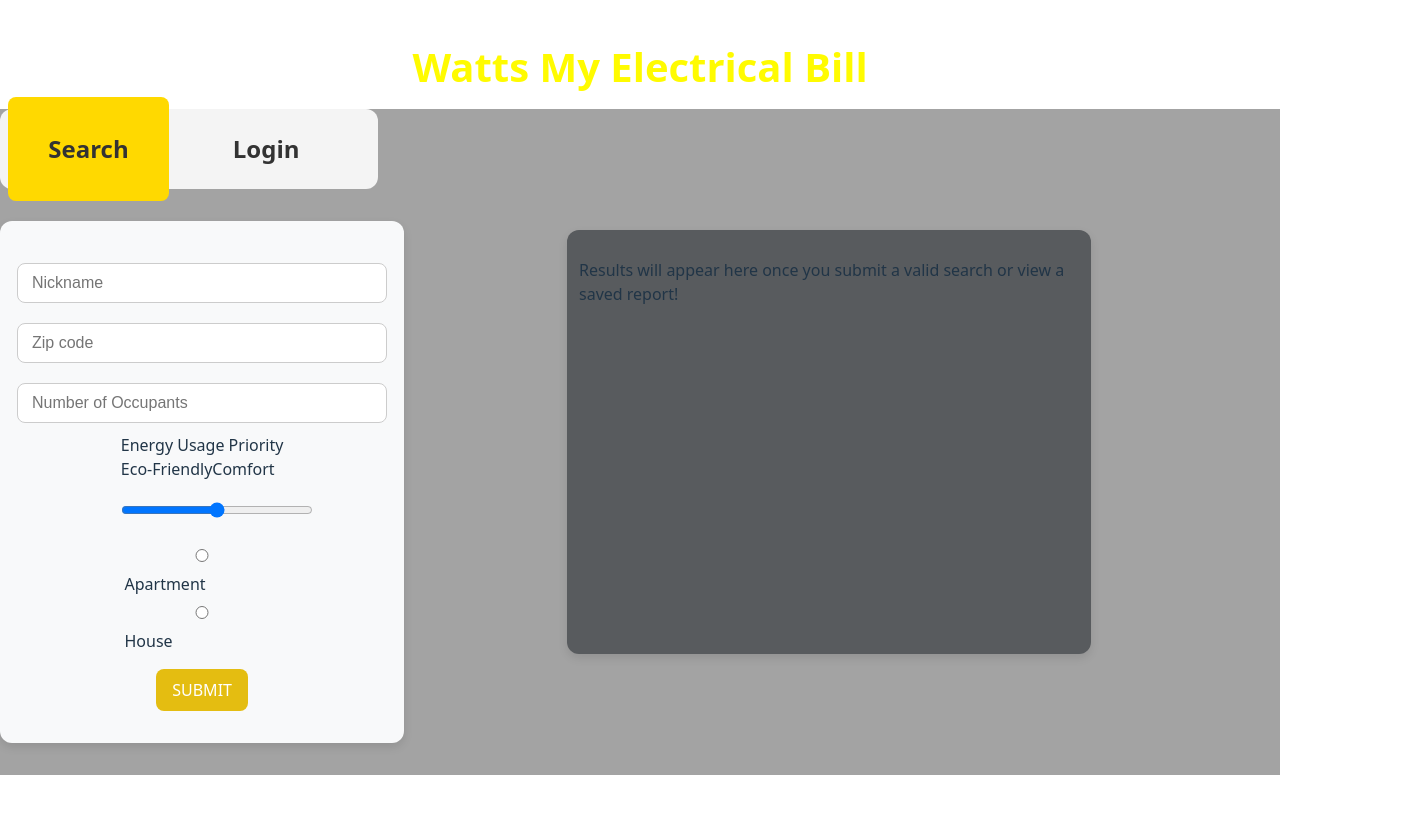
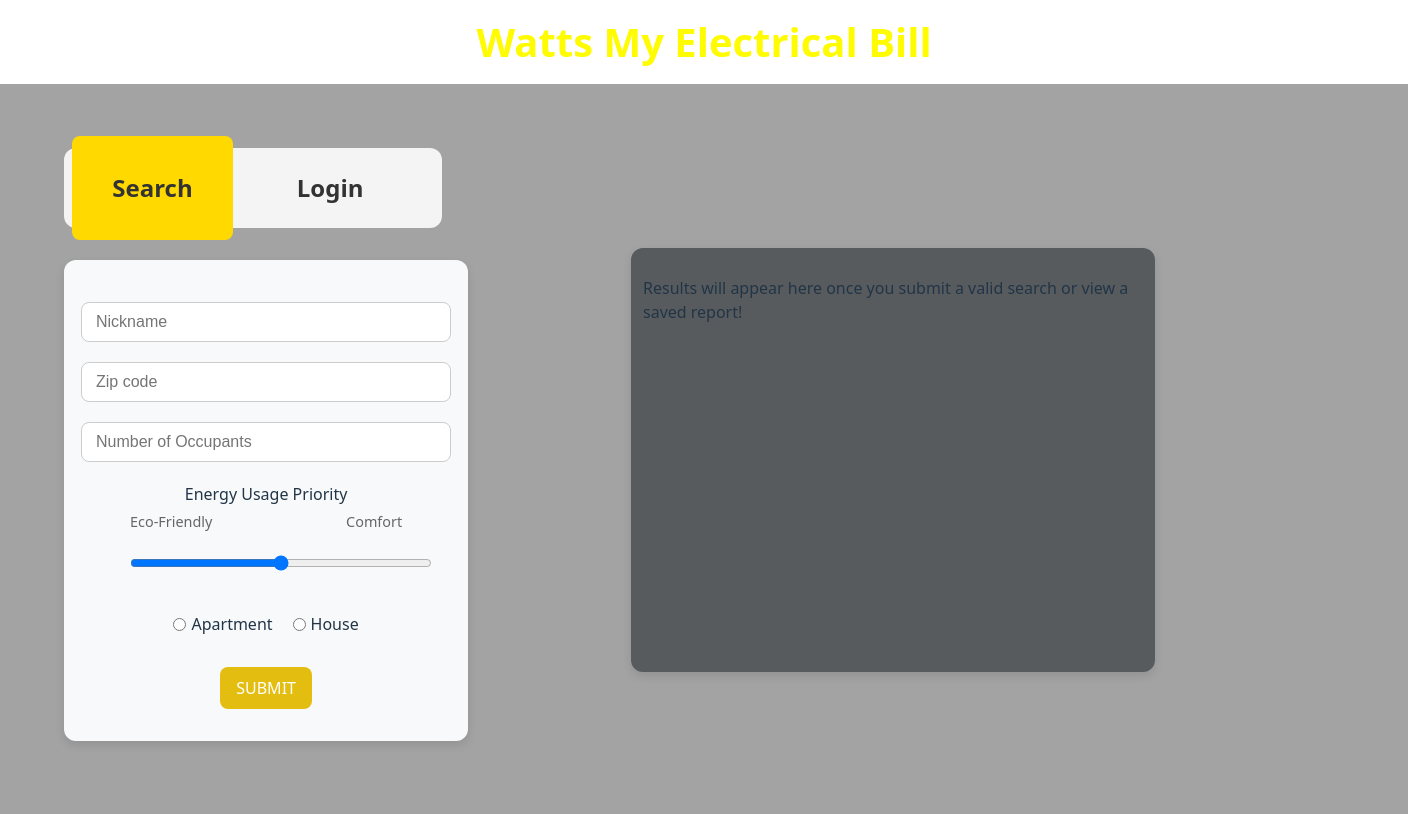
Before and after one commit to mkendall42/Watts-My-Electricity-Bill-FE-updates, a React (Vite) app: page / in a window 1280 px wide. Shown: the top 814 px of the page, 1408 px wide, since content can reach past the window. Built offline with nearby package versions, Linux system fonts and the light colour scheme.

Commit message:
Update: CSS

```diff
--- a/src/HomeContainer/HomeContainer.css
+++ b/src/HomeContainer/HomeContainer.css
@@ -5,6 +5,7 @@
     justify-content: space-evenly;
     align-items: center;
     width: 100vw;
+    padding: 4em;
 }
 
 .left-side {
--- a/src/SearchContainer/SearchContainer.css
+++ b/src/SearchContainer/SearchContainer.css
@@ -34,3 +34,61 @@ button {
 button:hover {
   background-color: #2f398a;
 }
+
+.residence-type {
+  display: flex;
+  gap: 20px;
+  margin: 10px 0;
+}
+
+.residence-type label {
+  display: flex;
+  align-items: center;
+  gap: 5px;
+  cursor: pointer;
+}
+
+.energy-slider-container {
+  width: 80%;
+  margin: 10px auto;
+}
+
+.energy-slider-container label {
+  display: block;
+  margin-bottom: 5px;
+  font-weight: 500;
+  text-align: center;
+}
+
+.slider-labels {
+  display: flex;
+  justify-content: space-between;
+  margin-bottom: 5px;
+  font-size: 0.9rem;
+  color: #666;
+}
+
+.energy-slider {
+  width: 100%;
+  height: 8px;
+  background: #ddd;
+  border-radius: 4px;
+  outline: none;
+}
+
+.energy-slider::-webkit-slider-thumb {
+  width: 20px;
+  height: 20px;
+  background: #3e49b1;
+  border-radius: 50%;
+  cursor: pointer;
+}
+
+.energy-slider::-moz-range-thumb {
+  width: 20px;
+  height: 20px;
+  background: #3e49b1;
+  border-radius: 50%;
+  cursor: pointer;
+  border: none;
+}
```
